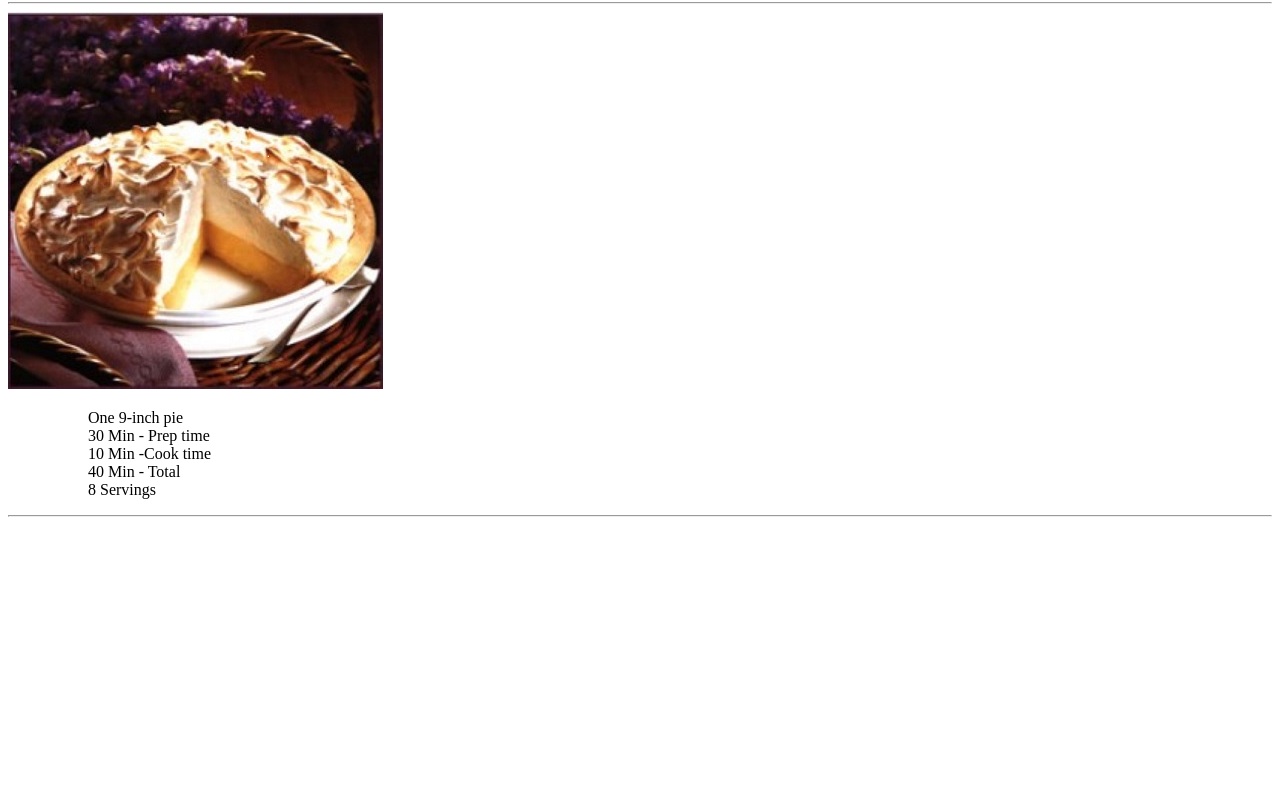
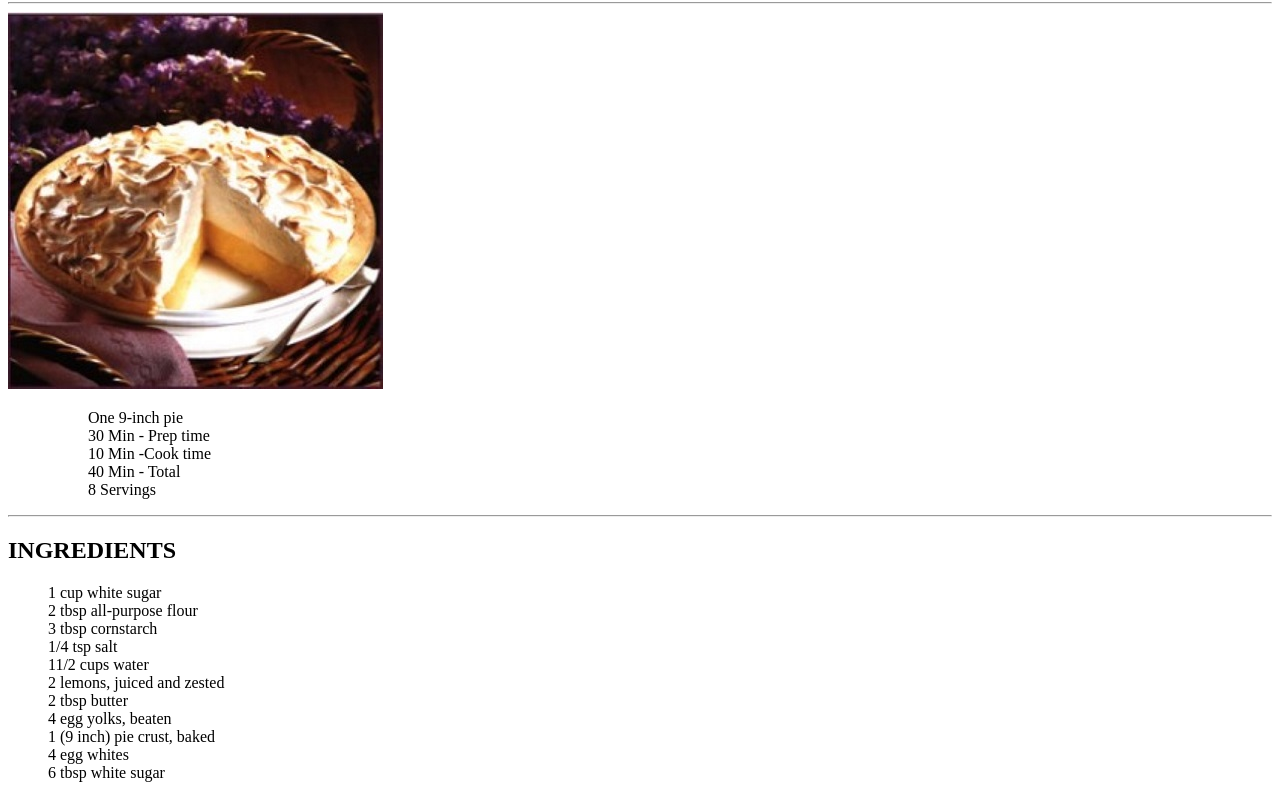
Before and after one commit to BGHIMIRE003/firstwebpage, a plain HTML site: page index.html in a window 1280 px wide. Shown: the part 78-876 px from the top of the page. Before the commit the page ends 800 px from the top, so only its background shows below. Drawn offline with Linux system fonts and the light colour scheme; files whose address does not match are found by name.

Commit message:
Added Heading 2 called Ingredients and include unordered list under it

```diff
--- a/index.html
+++ b/index.html
@@ -20,5 +20,20 @@
         </ul>
     </p1>
     <hr>
+    <h2>INGREDIENTS</h2>
+    <ul>
+    1 cup white sugar<br>
+    2 tbsp all-purpose flour<br>
+    3 tbsp cornstarch<br>
+    1/4 tsp salt<br>
+    11/2 cups water<br>
+    2 lemons, juiced and zested<br>
+    2 tbsp butter<br>
+    4 egg yolks, beaten<br>
+    1 (9 inch) pie crust, baked<br>
+    4 egg whites<br>
+    6 tbsp white sugar<br>
+    </ul>
+
 </body>
 </html>
```
